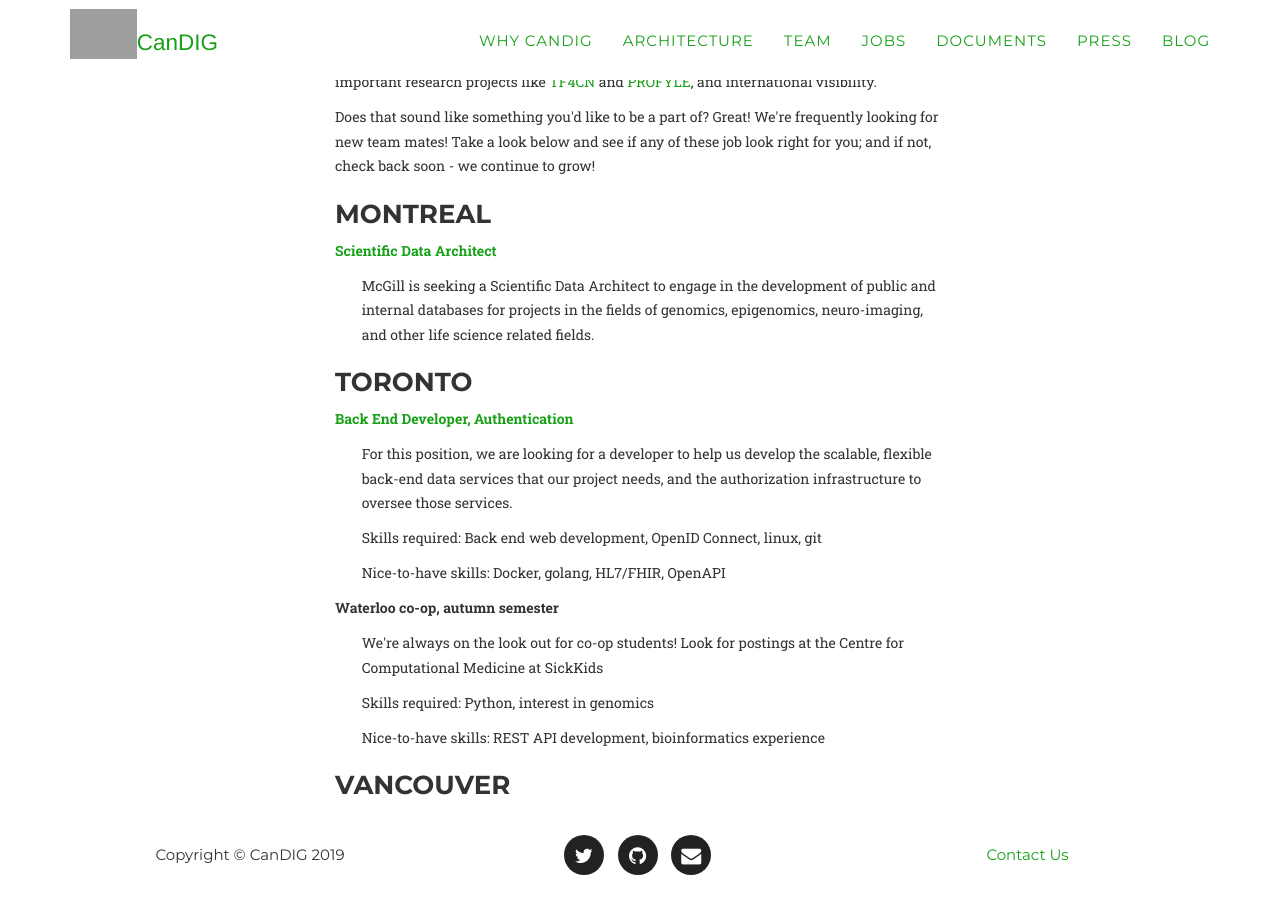
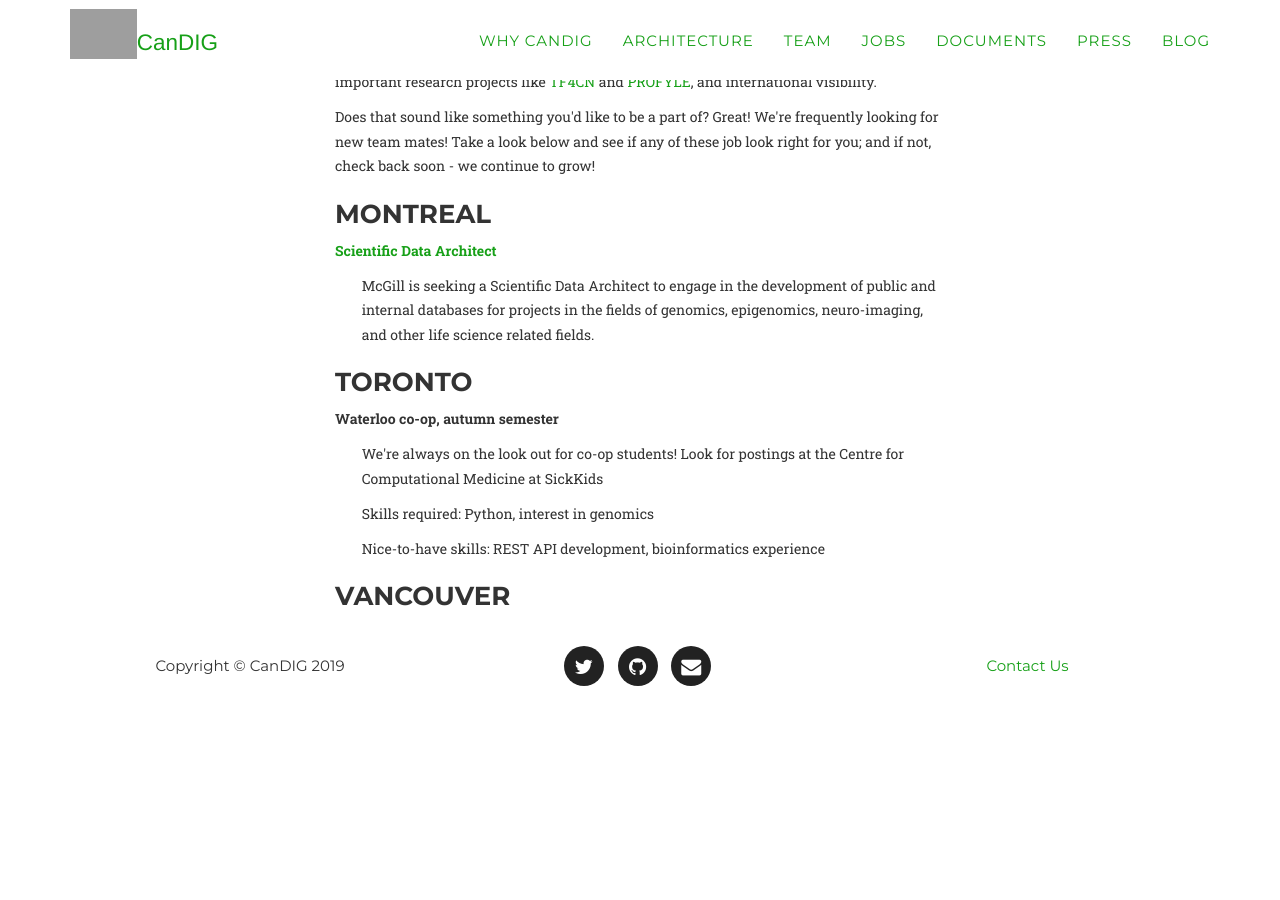
Before and after one commit to CanDIG/candig.github.io, a Jekyll site: the page built from _pages/jobs.html, in a window 1280 px wide and 900 px high, scrolled down 532 px. Built offline with Jekyll 4.4.1, drawn with Linux system fonts in a browser that asks for light colours; some web fonts are replaced; after the commit the page ends 1243 px from its top, so only the background shows below that; grey boxes are pictures that could not be loaded.

Commit message:
HSC position closed

```diff
--- a/_data/jobs/listings.yml
+++ b/_data/jobs/listings.yml
@@ -3,14 +3,6 @@
   city: Montreal
   url: http://www.computationalgenomics.ca/scientific-data-architect/
   description: McGill is seeking a Scientific Data Architect to engage in the development of public and internal databases for projects in the fields of genomics, epigenomics, neuro-imaging, and other life science related fields.
-
-- title: Back End Developer, Authentication
-  site: The Hospital for Sick Children
-  city: Toronto
-  url: https://ca.indeed.com/viewjob?jk=18fd369a34557235&tk=1d2l8s4m60g6f003
-  description: For this position, we are looking for a developer to help us develop the scalable, flexible back-end data services that our project needs, and the authorization infrastructure to oversee those services.
-  needed_skills: Back end web development, OpenID Connect, linux, git
-  nice_to_have: Docker, golang, HL7/FHIR, OpenAPI
 
 - title: Waterloo co-op, autumn semester
   site: The Hospital for Sick Children
```
